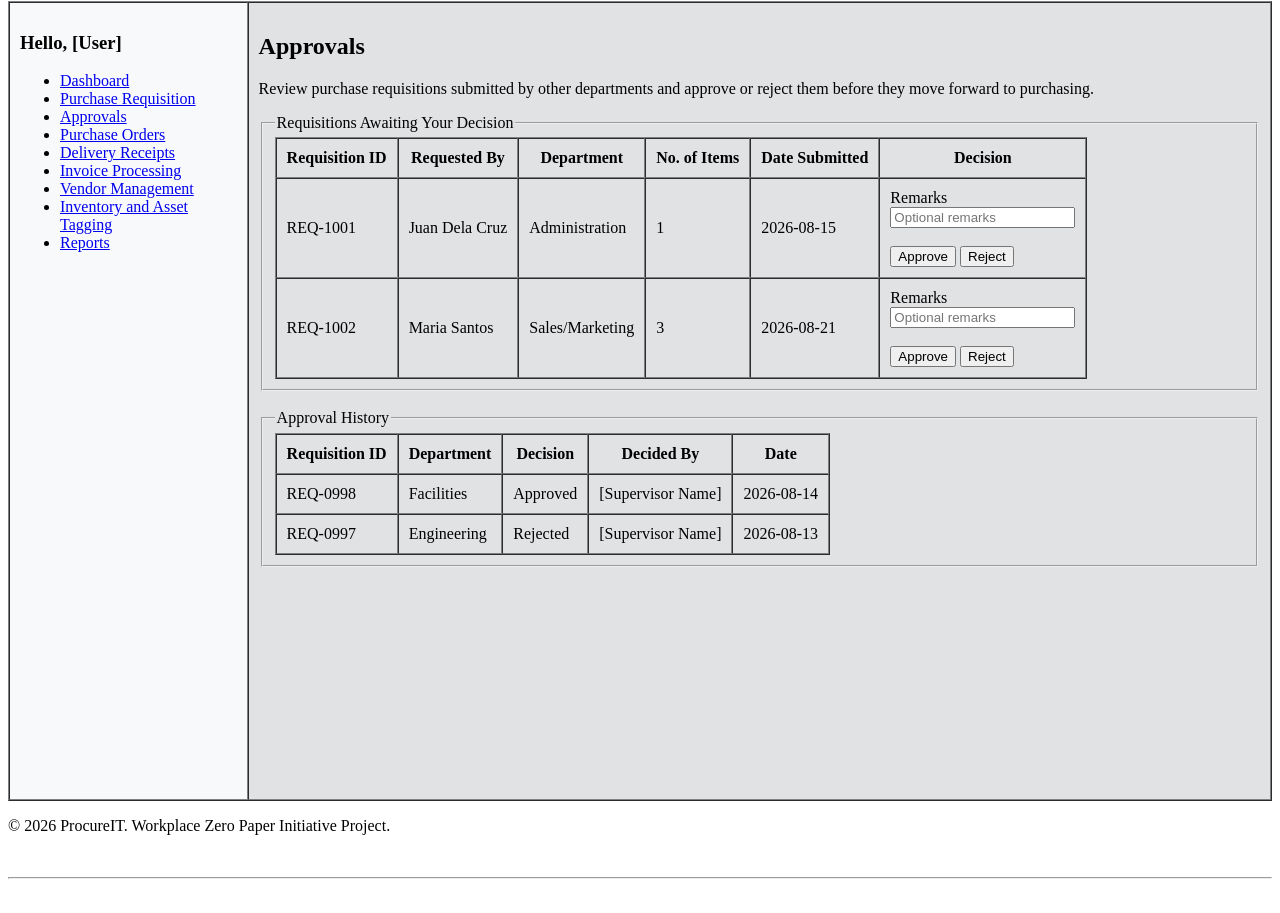
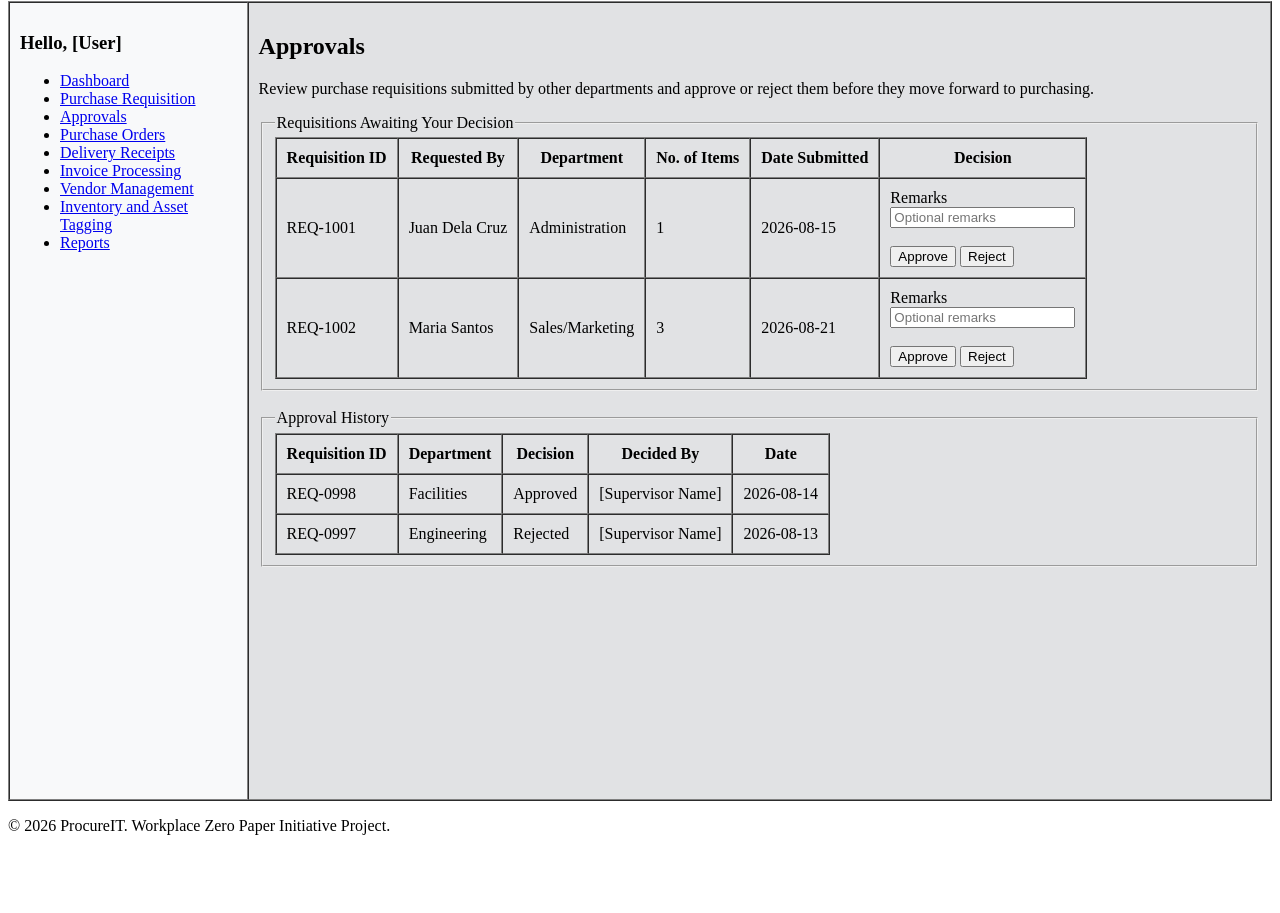
Before and after one commit to gperalta-mmdc/MO-IT161-Group-8, a plain HTML site: page approvals.html in a window 1280 px wide. Shown: the part 196-1109 px from the top of the page. After the commit the page ends 1047 px from the top, so only its background shows below. Drawn offline with Linux system fonts and the light colour scheme.

Commit message:
update approvals and delivery

```diff
--- a/approvals.html
+++ b/approvals.html
@@ -152,8 +152,5 @@
     <footer>
       <p>&copy; 2026 ProcureIT. Workplace Zero Paper Initiative Project.</p>
     </footer>
-    <br />
-    <hr />
-    <br />
   </body>
 </html>
```
Also changed, not shown: delivery.html (+0 -3 lines).
